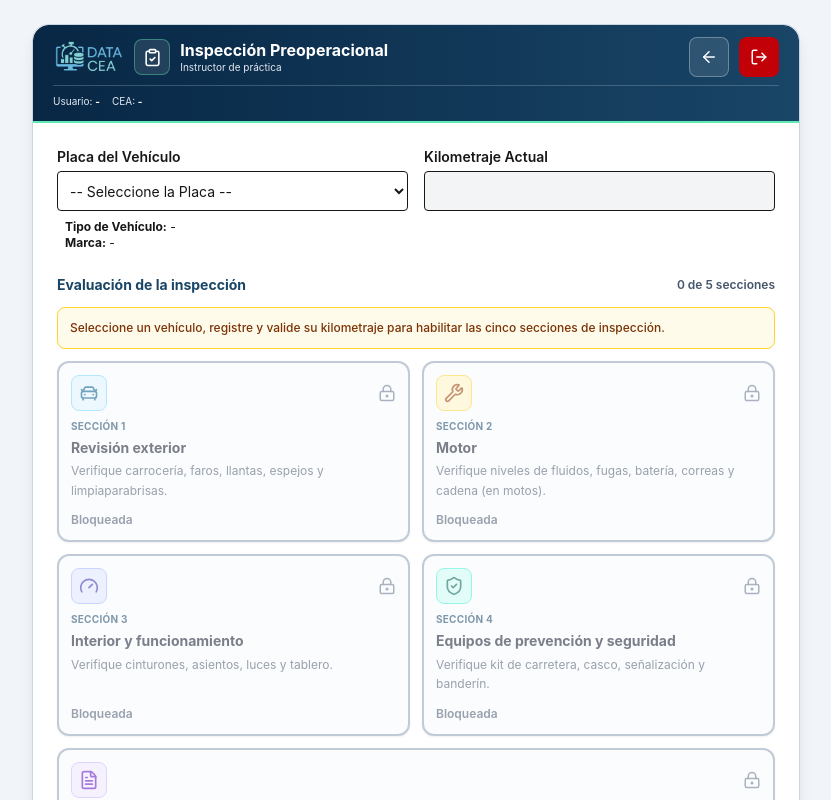
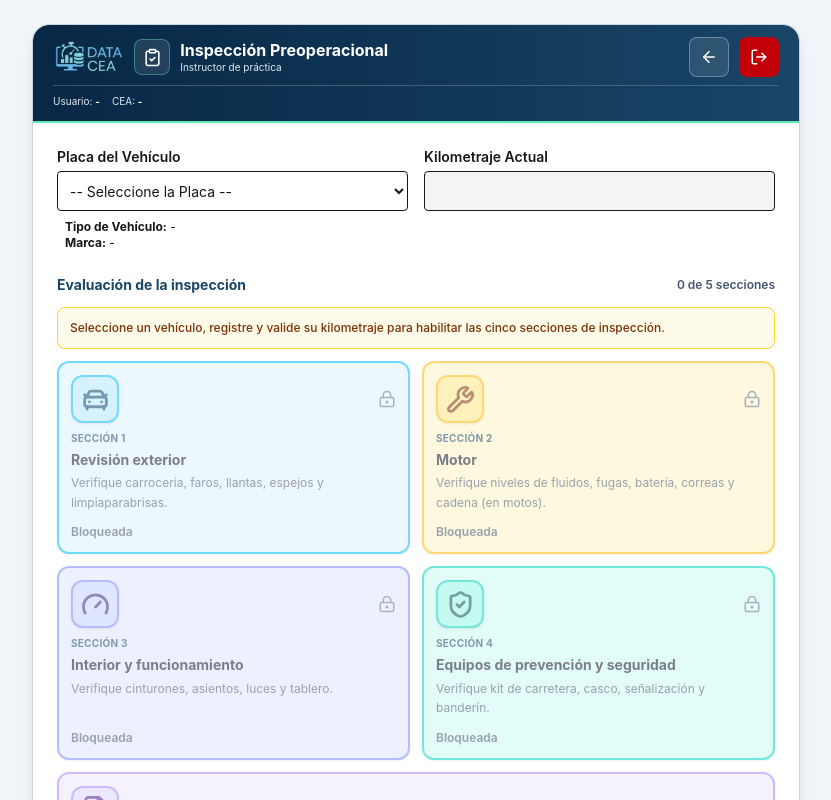
Before and after one commit to YulianoB/DATA-CEA, a Next.js app: page /instructor/practica/inspeccion in a window 1280 px wide. Shown: the top 800 px of the page, without its empty margins (224-1055 px from the left). Built offline with nearby package versions, Linux system fonts and the light colour scheme; sample sign-in values are in the browser's storage.

Commit message:
Dar color e iconos destacados a tarjetas y texto de compromiso en modal

```diff
--- a/components/instructor/practica/EstilosModuloPractica.jsx
+++ b/components/instructor/practica/EstilosModuloPractica.jsx
@@ -49,11 +49,11 @@ export function TarjetaInspeccion({ titulo, descripcion, estado, disabled, onCha
 
 const ICONOS_INSPECCION = [CarFront, Wrench, Gauge, ShieldCheck, FileText]
 const COLORES_INSPECCION = [
-  'bg-sky-100 text-sky-800 border-sky-300',
-  'bg-amber-100 text-amber-800 border-amber-300',
-  'bg-indigo-100 text-indigo-800 border-indigo-300',
-  'bg-teal-100 text-teal-800 border-teal-300',
-  'bg-violet-100 text-violet-800 border-violet-300',
+  'bg-sky-200 text-sky-900 border-sky-400',
+  'bg-amber-200 text-amber-900 border-amber-400',
+  'bg-indigo-200 text-indigo-900 border-indigo-400',
+  'bg-teal-200 text-teal-900 border-teal-400',
+  'bg-violet-200 text-violet-900 border-violet-400',
 ]
 
 export function TarjetaInspeccionCompacta({ numero, titulo, descripcion, estado, disabled, onClick, observacion }) {
@@ -61,11 +61,13 @@ export function TarjetaInspeccionCompacta({ numero, titulo, descripcion, estado,
   const noConforme = estado === 'NO CONFORME'
   const Icono = ICONOS_INSPECCION[numero - 1] || FileText
   const color = COLORES_INSPECCION[numero - 1] || COLORES_INSPECCION[0]
+  const fondos = ['bg-sky-100 border-sky-400', 'bg-amber-100 border-amber-400', 'bg-indigo-100 border-indigo-400', 'bg-teal-100 border-teal-400', 'bg-violet-100 border-violet-400']
+  const fondo = fondos[numero - 1] || fondos[0]
   return (
     <button type="button" disabled={disabled} onClick={onClick}
-      className={`flex h-full min-h-44 w-full flex-col rounded-xl border-2 p-3 text-left shadow-sm transition focus-visible:outline focus-visible:outline-2 focus-visible:outline-blue-700 ${conforme ? 'border-emerald-500 bg-emerald-50' : noConforme ? 'border-red-500 bg-red-50' : 'border-slate-400 bg-slate-50'} ${disabled ? 'cursor-not-allowed opacity-55' : 'hover:border-blue-600 active:scale-[0.99]'}`}>
+      className={`flex h-full min-h-44 w-full flex-col rounded-xl border-2 p-3 text-left shadow-sm transition focus-visible:outline focus-visible:outline-2 focus-visible:outline-blue-700 ${conforme ? 'border-emerald-500 bg-emerald-50' : noConforme ? 'border-red-500 bg-red-100' : fondo} ${disabled ? 'cursor-not-allowed opacity-55' : 'hover:border-blue-600 active:scale-[0.99]'}`}>
       <div className="mb-2 flex w-full items-center justify-between gap-2">
-        <span className={`inline-flex h-9 w-9 items-center justify-center rounded-lg border ${color}`}><Icono size={20} aria-hidden="true" /></span>
+        <span className={`inline-flex h-12 w-12 items-center justify-center rounded-xl border-2 shadow-sm ${color}`}><Icono size={29} strokeWidth={2.3} aria-hidden="true" /></span>
         {disabled ? <LockKeyhole size={18} className="text-slate-500" /> : conforme ? <CircleCheck size={20} className="text-emerald-700" /> : noConforme ? <TriangleAlert size={20} className="text-red-700" /> : <ChevronRight size={20} className="text-slate-600" />}
       </div>
       <span className="text-[10px] font-bold tracking-wide text-[#194567]">SECCIÓN {numero}</span>
@@ -87,7 +89,7 @@ export function ModalEvaluacionPractica({ seccion, estado, observacion, onObserv
           <div><p className="text-xs font-bold text-[#194567]">SECCIÓN {seccion.numero} DE 5</p><h2 id="titulo-evaluacion-practica" className="mt-1 text-lg font-bold text-slate-900">{seccion.titulo}</h2></div>
           <button type="button" onClick={onCerrar} aria-label="Cerrar evaluación" className="rounded-lg border border-slate-300 p-2 text-slate-700"><X size={20}/></button>
         </div>
-        <p className="mt-3 rounded-lg border border-slate-300 bg-slate-50 p-3 text-sm leading-relaxed text-slate-700">{seccion.descripcion}</p>
+        <p className="mt-3 rounded-lg border border-slate-300 bg-slate-50 p-3 text-sm leading-relaxed text-slate-700">{seccion.compromiso || 'Confirmo que he realizado la inspección y que el resultado refleja el estado actual del vehículo.'}</p>
         <p className="mt-4 text-sm font-semibold text-slate-900">Resultado de la verificación</p>
         <div className="mt-2 grid grid-cols-2 gap-2">
           <button type="button" onClick={() => onEvaluar('CONFORME')} className={`flex min-h-14 items-center justify-center gap-2 rounded-xl border px-2 text-sm font-bold ${estado === 'CONFORME' ? 'border-emerald-600 bg-emerald-100 text-emerald-900' : 'border-slate-400 bg-white text-emerald-800'}`}><CircleCheck size={19}/> Conforme</button>
```
